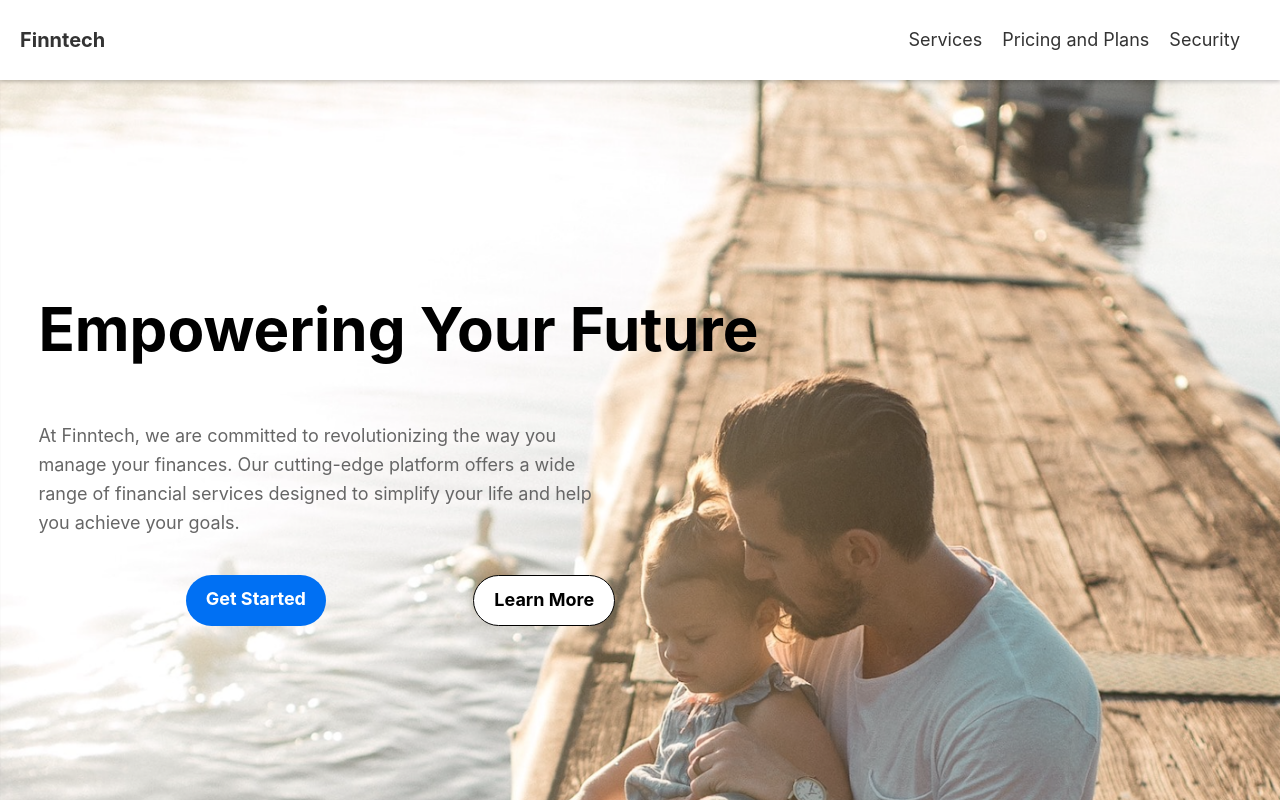
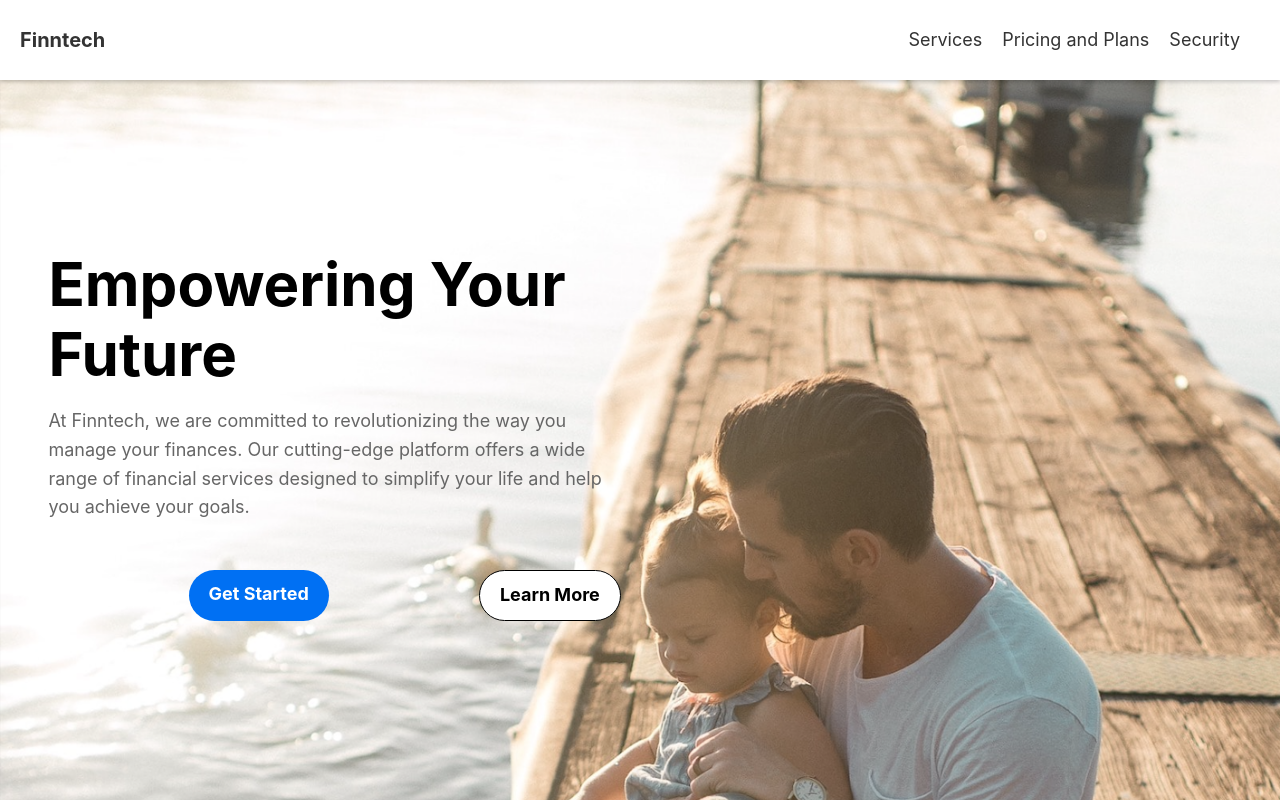
Before and after one commit to finnianj/finntech, a Next.js app: page / in a window 1280 px wide. Shown: the top 802 px of the page. Built offline with nearby package versions, Linux system fonts and the light colour scheme.

Commit message:
header image

```diff
--- a/pages/index.js
+++ b/pages/index.js
@@ -14,7 +14,7 @@ export default function Home() {
     <Navbar />
 
 
-    <header className={styles.header} style={{height: 'calc(100vh - 80px)'}}>
+    <header className={styles.header} style={{minHeight: 'calc(100vh - 80px)'}}>
       <div className={styles.headerLeft}>
         <h1 className={styles.headerTitle}>
           Empowering Your Future
--- a/styles/Home.module.css
+++ b/styles/Home.module.css
@@ -13,6 +13,8 @@
   background-image: url('/images/future.png');
   background-size: cover;
   margin-top: 80px;
+  height: fit-content;
+  padding: 10px;
 
   /* background-position-y: -250px; */
 }
@@ -34,10 +36,14 @@
 .headerLeft h1{
   font-size: 60px;
   line-height: 70px;
+  margin: 0;
 }
 
 .headerRight{
   width: 50%;
+  display: flex;
+  flex-direction: column;
+  justify-content: flex-end;
 }
 
 .headerButtons{
@@ -45,6 +51,11 @@
   display: flex;
   justify-content: space-evenly;
   font-weight: 700;
+  flex-wrap: wrap;
+}
+
+.headerButtons > * {
+  margin: 10px;
 }
 
 
```
